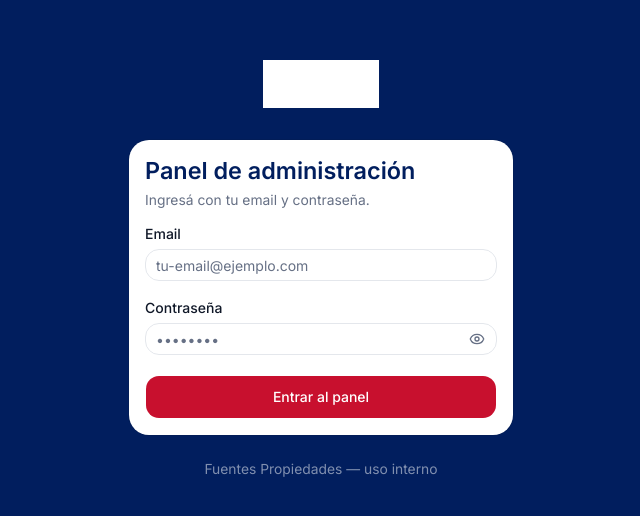
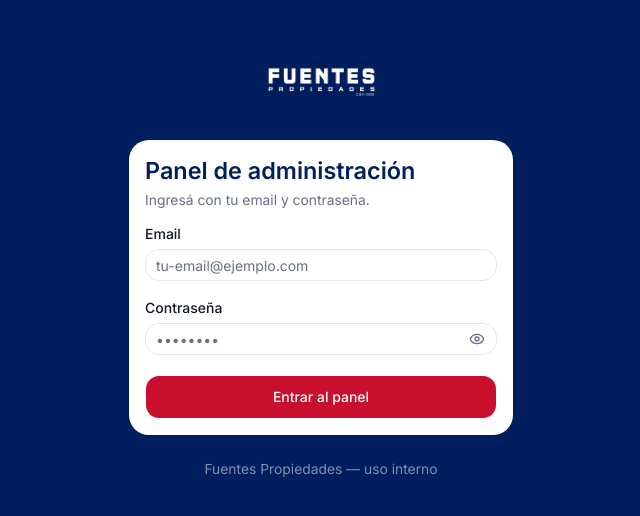
Before and after one commit to fedemarr/FuentesPropiedades, a Next.js app: page /admin/login in a window 1280 px wide. Shown: the part 130-646 px from the top of the page, without its empty margins (319-959 px from the left). Built offline with nearby package versions, Linux system fonts and the light colour scheme; no server answers.

Commit message:
fix: logo sin filtros CSS, se muestra tal cual

```diff
--- a/src/components/marca/logotipo.tsx
+++ b/src/components/marca/logotipo.tsx
@@ -19,10 +19,7 @@
         width={160}
         height={48}
         priority
-        className={cn(
-          "h-auto w-auto max-h-12",
-          variante === "claro" && "brightness-0 invert"
-        )}
+        className="h-auto w-auto max-h-12"
       />
     </div>
   );
```
